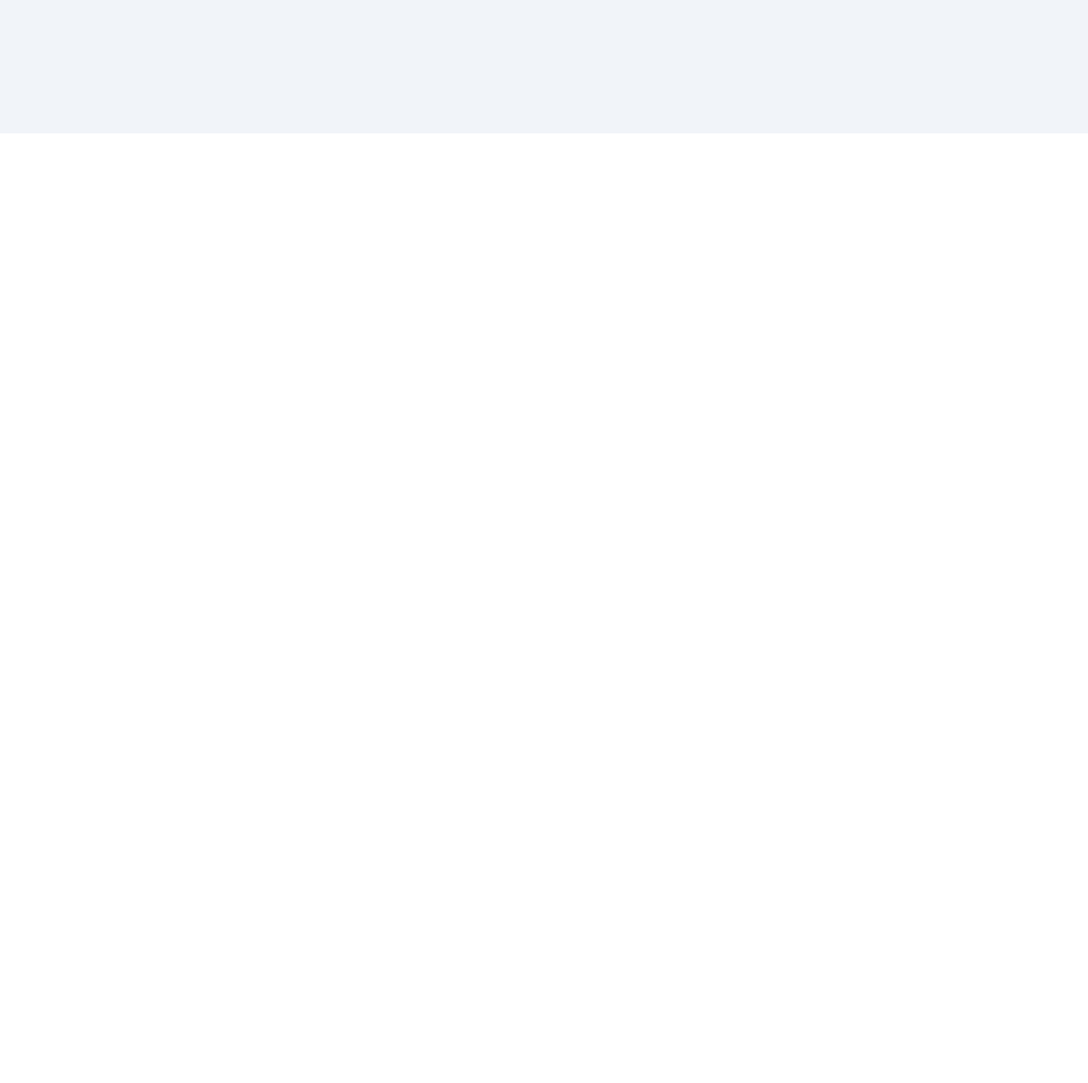
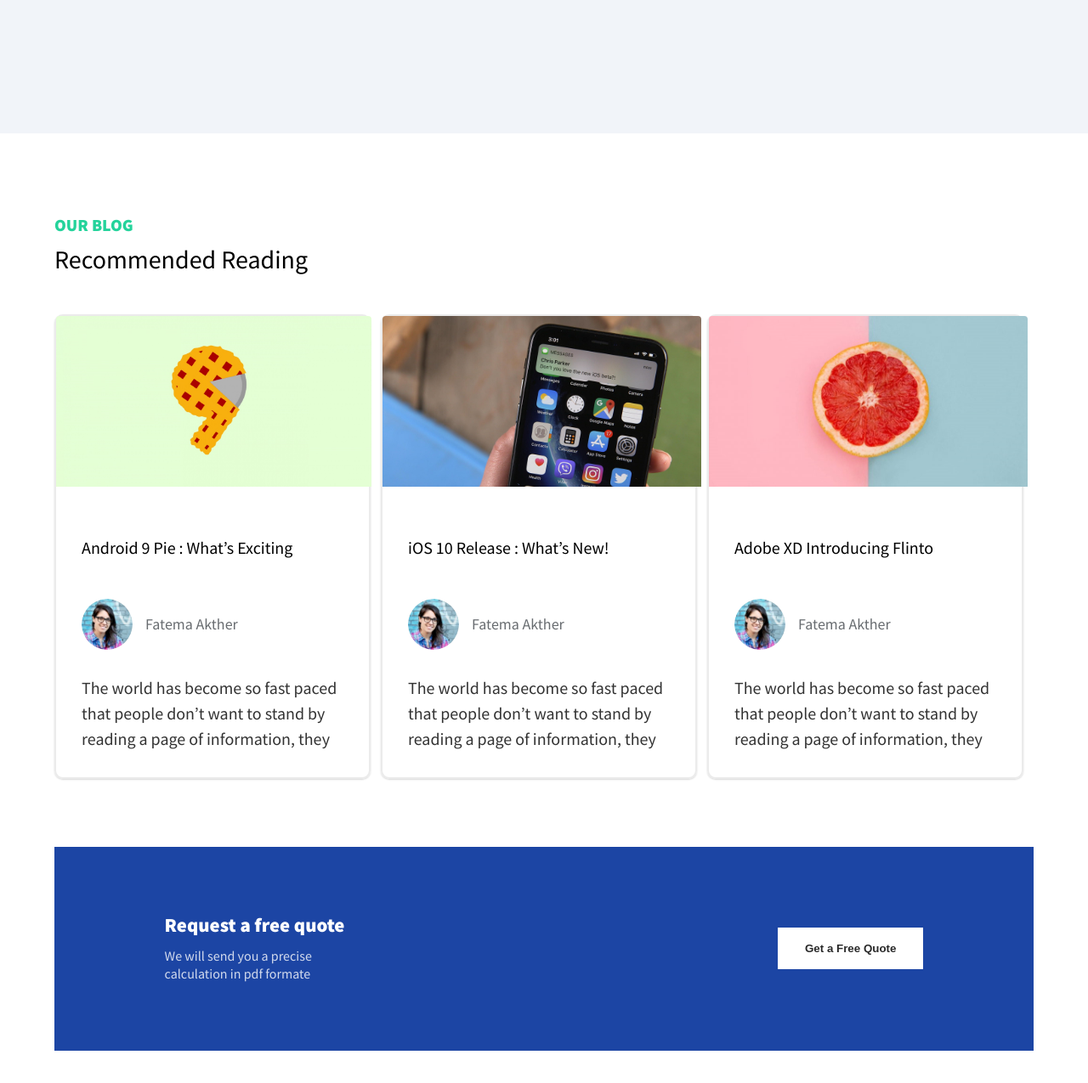
Before and after one commit to rodrigo-petry/dhrubox-website, a plain HTML site: page index.html in a window 1280 px wide. Shown: the part 3424-4699 px from the top of the page at 85% size. Before the commit the page ends 3581 px from the top, so only its background shows below. Drawn offline with Linux system fonts and the light colour scheme.

Commit message:
Our Blog Finish

```diff
--- /dev/null
+++ b/css/components/free-quote.css
@@ -0,0 +1,6 @@
+.free-quote {
+  background-color: var(--color-first);
+  padding: var(--spacing-more-medium);
+
+  font-family: 'Source Sans Pro', sans-serif;
+}
--- /dev/null
+++ b/css/components/our-blog.css
@@ -0,0 +1,6 @@
+.our-blog {
+  padding-top: var(--spacing-block);
+  padding-bottom: var(--spacing-medium);
+
+  font-family: "Source Sans Pro", sans-serif;
+}
--- /dev/null
+++ b/css/objects/free-quote-button.css
@@ -0,0 +1,20 @@
+.free-quote button {
+  background-color: var(--color-zero);
+  border: none;
+  color: var(--color-text);
+  font-weight: bold;
+  padding: var(--spacing-small) var(--spacing-normal) !important;
+  height: 100%;
+  margin-top: var(--spacing-small);
+  cursor: pointer;
+  border: var(--border) solid var(--color-none);
+  margin-left: auto;
+
+  transition: all 200ms linear;
+}
+
+.free-quote button:hover {
+  background-color: var(--color-none);
+  border: var(--border) solid var(--color-zero);
+  color: var(--color-zero);
+}
--- /dev/null
+++ b/css/objects/free-quote-texts.css
@@ -0,0 +1,17 @@
+.free-quote-texts {
+  text-align: left;
+  width: 28%;
+}
+
+.free-quote-texts h3 {
+  font-size: var(--size-card-title);
+  color: var(--color-zero);
+  font-weight: bold;
+  margin-bottom: var(--spacing-small);
+}
+
+.free-quote-texts p {
+  color: var(--color-zero);
+  opacity: 0.80;
+  line-height: var(--medium-line-height);
+}
--- /dev/null
+++ b/css/objects/our-blog-cards.css
@@ -0,0 +1,21 @@
+.our-blog-card {
+  background: var(color-zero);
+  width: 32.333%;
+  border-radius: var(--card-radius);
+  border: var(--border) solid var(--color-card-border);
+  box-shadow: 0 1px 2px 0 rgba(0, 0, 0, 0.16);
+  margin-right: 1%;
+  margin-bottom: var(--spacing-more-medium);
+}
+
+.blog-card-image {
+  min-width: 100%;
+}
+
+.card-content {
+  padding: var(--spacing-normal);
+}
+
+.our-blog-card img {
+  margin-bottom: var(--spacing-normal);
+}
--- /dev/null
+++ b/css/objects/our-blog-texts.css
@@ -0,0 +1,40 @@
+.our-blog-texts {
+  text-align: left;
+}
+
+.our-blog-texts h3 {
+  font-size: var(--size-sub-title);
+  text-transform: uppercase;
+  font-weight: bold;
+  color: var(--color-second);
+  margin-bottom: var(--spacing-small);
+}
+
+.our-blog-texts h2 {
+  font-size: var(--size-medium-title);
+  font-weight: 100;
+  margin-bottom: var(--spacing-medium);
+}
+
+.client-informations {
+  display: flex;
+}
+
+.client-informations p {
+  margin-top: var(--spacing-small);
+  margin-left: var(--spacing-small);
+  color: var(--color-text-client);
+  opacity: 0.65;
+  font-size: var(--size-text-normal) !important;
+}
+
+.card-content h4 {
+  font-size: var(--size-sub-title);
+  margin-bottom: var(--spacing-medium);
+}
+
+.card-content p {
+  font-size: var(--size-sub-title);
+  line-height: var(--line-height);
+  opacity: 0.80;
+}
--- a/css/settings/color.css
+++ b/css/settings/color.css
@@ -15,4 +15,5 @@
 
   --color-border: #d2d5d9;
   --color-card-border: #ebebeb;
+  --color-text-client: #43484d;
 }
--- a/css/settings/size.css
+++ b/css/settings/size.css
@@ -17,8 +17,10 @@
 
   --semi-bold: 600;
 
+  --spacing-more-big: 450px;
   --spacing-big: 180px;
   --spacing-less-big: 100px;
+  --spacing-more-medium: 80px;
   --spacing-medium: 50px;
   --spacing-normal: 30px;
   --spacing-small: 15px;
--- a/index.html
+++ b/index.html
@@ -27,6 +27,8 @@
     <link rel="stylesheet" href="css/components/our-services.css">
     <link rel="stylesheet" href="css/components/case-study.css">
     <link rel="stylesheet" href="css/components/testimonial.css">
+    <link rel="stylesheet" href="css/components/our-blog.css">
+    <link rel="stylesheet" href="css/components/free-quote.css">
     <!-- Objects -->
     <link rel="stylesheet" href="css/objects/container.css">
     <link rel="stylesheet" href="css/objects/block.css">
@@ -43,6 +45,10 @@
     <link rel="stylesheet" href="css/objects/testimonial-texts.css">
     <link rel="stylesheet" href="css/objects/testimonial-cards.css">
     <link rel="stylesheet" href="css/objects/testimonial-card-texts.css">
+    <link rel="stylesheet" href="css/objects/our-blog-texts.css">
+    <link rel="stylesheet" href="css/objects/our-blog-cards.css">
+    <link rel="stylesheet" href="css/objects/free-quote-button.css">
+    <link rel="stylesheet" href="css/objects/free-quote-texts.css">
   </head>
 
   <body>
@@ -56,11 +62,11 @@
         <ul class="navbar-items">
           <!-- Navbar Links Item -->
           <li class="item">
-            <a href="#work">Work</a>
+            <a href="#main-content">Work</a>
           </li>
           <!-- Navbar Links Item -->
           <li class="item">
-            <a href="#about">About</a>
+            <a href="#our-services">About</a>
           </li>
           <!-- Navbar Links Item -->
           <li class="item">
@@ -68,7 +74,7 @@
           </li>
           <!-- Navbar Links Item -->
           <li class="item">
-            <a href="#blog">Blog</a>
+            <a href="#our-blog">Blog</a>
           </li>
           <!-- Navbar Links Item -->
           <li class="item">
@@ -79,7 +85,7 @@
     </nav>
 
     <!-- Responsible section for the main content of the website -->
-    <main class="main-content block">
+    <main class="main-content block" id="main-content">
       <div class="container">
         <div class="main-texts">
           <h1>Software Design & Development Company</h1>
@@ -129,7 +135,7 @@
           <h2>&quot;The world has become so fast paced that people&quot;</h2>
         </div>
 
-        <div class="our-services-cards">
+        <div class="our-services-cards" id="our-services">
           <div class="row">
             <article class="card">
               <img src="img/Group 140.png" alt="Service Image One">
@@ -168,7 +174,7 @@
     </section>
 
     <!-- Case Study Section -->
-    <section class="case-study block">
+    <section class="case-study block" id="case-study">
       <div class="case-study-texts">
         <h3>Case Study</h3>
         <h2>That’s how we complete our work</h2>
@@ -251,5 +257,76 @@
         </div>
       </div>
     </section>
+
+    <!-- Our Blog Section -->
+    <section class="our-blog block" id="our-blog">
+      <div class="custom-container">
+        <div class="our-blog-texts">
+          <h3>Our Blog</h3>
+          <h2>Recommended Reading</h2>
+        </div>
+
+        <div class="our-blog-cards">
+          <div class="row">
+            <!-- First Card -->
+          <article class="our-blog-card">
+              <img src="img/pie.png" alt="Pie Image" class="blog-card-image">
+
+              <div class="card-content">
+                <h4>Android 9 Pie : What’s Exciting</h4>
+
+                <div class="client-informations">
+                  <img src="img/Oval 3.png" alt="Fatema Akther">
+                  <p>Fatema Akther</p>
+                </div>
+
+                <p>The world has become so fast paced that people don’t want to stand by reading a page of information, they </p>
+              </div>
+            </article>
+            <!-- Second Card -->
+            <article class="our-blog-card">
+              <img src="img/ios.png" alt="Pie Image" class="blog-card-image">
+
+              <div class="card-content">
+                <h4>iOS 10 Release : What’s New!</h4>
+
+                <div class="client-informations">
+                  <img src="img/Oval 3.png" alt="Fatema Akther">
+                  <p>Fatema Akther</p>
+                </div>
+
+                <p>The world has become so fast paced that people don’t want to stand by reading a page of information, they </p>
+              </div>
+            </article>
+            <!-- Third Card -->
+            <article class="our-blog-card">
+              <img src="img/flin.png" alt="Pie Image" class="blog-card-image">
+
+              <div class="card-content">
+                <h4>Adobe XD Introducing Flinto</h4>
+
+                <div class="client-informations">
+                  <img src="img/Oval 3.png" alt="Fatema Akther">
+                  <p>Fatema Akther</p>
+                </div>
+
+                <p>The world has become so fast paced that people don’t want to stand by reading a page of information, they </p>
+              </div>
+            </article>
+          </div>
+
+          <div class="free-quote">
+            <div class="container">
+              <div class="free-quote-texts">
+                <h3>Request a free quote</h3>
+                <p>We will send you a precise calculation in pdf formate</p>
+              </div>
+
+              <button>Get a Free Quote</button>
+            </div>
+          </div>
+        </div>
+      </div>
+    </section>
   </body>
 </html>
```
Also changed, not shown: img/client-pic.png (renamed from img/Userpic #1.png).
